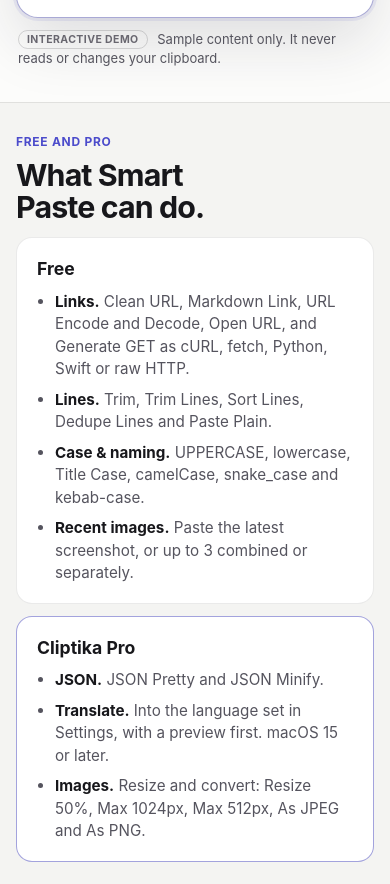
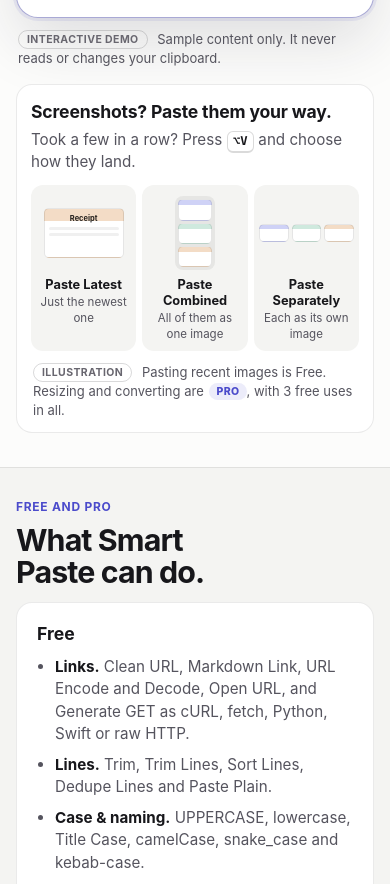
Before and after one commit to Yaronmd/cliptika-site, a plain HTML site: page smart-paste.html in a window 390 px wide. Shown: the part 1380-2264 px from the top of the page. Drawn offline with Linux system fonts and the light colour scheme.

Commit message:
Smart Paste: highlight screenshot paste options
* Smart Paste page: add "Screenshots? Paste them your way." card

A compact illustration under the four examples, before Free and Pro,
showing the Recent Images actions: Paste Latest, Paste Combined and
Paste Separately. Static HTML/CSS, scoped to .xp-page .xps*; reuses
.mini-shot, .out-imgs.is-combined, .sc-tag, .pro and site tokens.
Bumps showcase.css cache key on smart-paste.html only.

Co-Authored-By: Claude Opus 5.5 <noreply@anthropic.com>
Claude-Session: https://claude.ai/code/session_01PYgDQ7jMfyt1ucitb2Hj67

* Smart Paste screenshots card: verified-only Free/Pro note

Drop the unverified "up to 3" image limit from the card's note and state
that the Pro image actions (resize/convert) include 3 free uses.

Co-Authored-By: Claude Opus 5.5 <noreply@anthropic.com>
Claude-Session: https://claude.ai/code/session_01PYgDQ7jMfyt1ucitb2Hj67

---------

Co-authored-by: Claude <noreply@anthropic.com>

```diff
--- a/showcase.css
+++ b/showcase.css
@@ -769,3 +769,38 @@
 @media(min-width:1021px){.hero h1.d-only{font-size:clamp(2.35rem,5.4vw,4.6rem)}}
 @media(max-width:760px){.hero h1.m-only{align-self:stretch;font-size:clamp(1.5rem,calc(8.6vw - 3px),2.9rem)}}
 #fp-heading .nw{white-space:nowrap}   /* the Free / Pro heading breaks between phrases, never inside one */
+
+/* ===== Smart Paste page: "Screenshots? Paste them your way." (Recent Images), under the four examples ===== */
+.xp-page .xps{margin-top:20px;padding:18px 20px 16px;border:1px solid var(--border);border-radius:16px;background:var(--surface)}
+.xp-page .xps-h h3{margin:0;font-size:1.1rem;letter-spacing:-.01em;text-wrap:balance}
+.xp-page .xps-h p{margin:4px 0 0;color:var(--text2);font-size:.95rem;line-height:1.45}
+.xp-page .xps-h kbd{font-size:.8em}
+.xp-page .xps-opts{list-style:none;margin:14px 0 0;padding:0;display:grid;grid-template-columns:repeat(3,minmax(0,1fr));gap:10px}
+.xp-page .xps-opts li{display:flex;flex-direction:column;align-items:center;text-align:center;min-width:0;padding:12px 8px 11px;border-radius:12px;background:var(--surface2)}
+.xp-page .xps-viz{display:grid;place-items:center;width:100%;height:104px;margin-bottom:8px}
+.xp-page .xps-viz>.mini-shot{max-width:100%}
+.xp-page .xps-viz>.mini-shot{width:112px}
+.xp-page .xps-viz .out-imgs.is-combined{gap:2px;padding:3px}
+.xp-page .xps-viz .out-imgs .mini-shot{width:48px;padding:2px}
+.xp-page .xps-sep{display:flex;gap:5px}
+.xp-page .xps-sep .mini-shot{width:44px;padding:2px}
+.xp-page .xps-viz .mini-shot:not(:only-child) i{height:2px}
+.xp-page .xps-opts strong{font-size:.93rem;line-height:1.25}
+.xp-page .xps-opts small{margin-top:2px;color:var(--text2);font-size:.82rem;line-height:1.35}
+.xp-page .xps-fine{margin:12px 2px 0;color:var(--text2);font-size:13px;line-height:1.45}
+.xp-page .xps-fine .sc-tag{margin-right:6px;vertical-align:1px}
+@media(max-width:760px){
+  .xp-page .xps{margin-top:16px;padding:14px 14px 12px}
+  .xp-page .xps-opts{gap:6px;margin-top:12px}
+  .xp-page .xps-opts li{padding:10px 4px 9px}
+  .xp-page .xps-viz{height:76px;margin-bottom:6px}
+  .xp-page .xps-viz>.mini-shot{width:80px}
+  .xp-page .xps-viz>.mini-shot b{font-size:7.5px}
+  .xp-page .xps-viz .out-imgs .mini-shot{width:34px}
+  .xp-page .xps-sep{gap:3px}
+  .xp-page .xps-sep .mini-shot{width:clamp(22px,7.6vw,30px);padding:1px}
+  .xp-page .xps-viz .mini-shot:not(:only-child) i{display:none}
+  .xp-page .xps-opts strong{font-size:.8rem}
+  .xp-page .xps-opts small{font-size:.72rem}
+}
+@media(max-width:359px){.xp-page .xps-viz>.mini-shot{width:62px}.xp-page .xps-viz>.mini-shot b{font-size:6.5px}.xp-page .xps-sep{gap:2px}.xp-page .xps-sep .mini-shot{width:20px}}
--- a/smart-paste.html
+++ b/smart-paste.html
@@ -11,7 +11,7 @@
   <link rel="icon" href="favicon.png" type="image/png" sizes="32x32">
   <link rel="apple-touch-icon" href="assets/icons/cliptika-app-icon-180.png">
   <link rel="stylesheet" href="style.css?v=preview-19"><link rel="stylesheet" href="site.css?v=s13">
-  <link rel="stylesheet" href="showcase.css?v=sc-77-fx">
+  <link rel="stylesheet" href="showcase.css?v=sc-78-xps">
 </head>
 <body class="xp-page">
 <svg xmlns="http://www.w3.org/2000/svg" width="0" height="0" style="position:absolute" aria-hidden="true" focusable="false"><defs>
@@ -57,6 +57,18 @@
           <div class="sc-foot"><p class="sc-cap" data-demo-cap aria-live="polite"></p><div class="sc-extra" data-demo-extra></div></div>
         </article>
         <p class="m-note xp-note"><span class="sc-tag">Interactive Demo</span> Sample content only. It never reads or changes your clipboard.</p>
+        <article class="xps" aria-labelledby="xps-title">
+          <div class="xps-h">
+            <h3 id="xps-title">Screenshots? Paste them your way.</h3>
+            <p>Took a few in a row? Press <kbd>⌥V</kbd> and choose how they land.</p>
+          </div>
+          <ul class="xps-opts">
+            <li><span class="xps-viz" aria-hidden="true"><span class="mini-shot ms3"><b>Receipt</b><i></i><i></i></span></span><strong>Paste Latest</strong><small>Just the newest one</small></li>
+            <li><span class="xps-viz" aria-hidden="true"><span class="out-imgs is-combined"><span class="mini-shot ms1"></span><span class="mini-shot ms2"></span><span class="mini-shot ms3"></span></span></span><strong>Paste Combined</strong><small>All of them as one image</small></li>
+            <li><span class="xps-viz" aria-hidden="true"><span class="xps-sep"><span class="mini-shot ms1"></span><span class="mini-shot ms2"></span><span class="mini-shot ms3"></span></span></span><strong>Paste Separately</strong><small>Each as its own image</small></li>
+          </ul>
+          <p class="xps-fine"><span class="sc-tag">Illustration</span> Pasting recent images is Free. Resizing and converting are <span class="pro">Pro</span>, with 3 free uses in all.</p>
+        </article>
       </div>
     </section>
 
```
